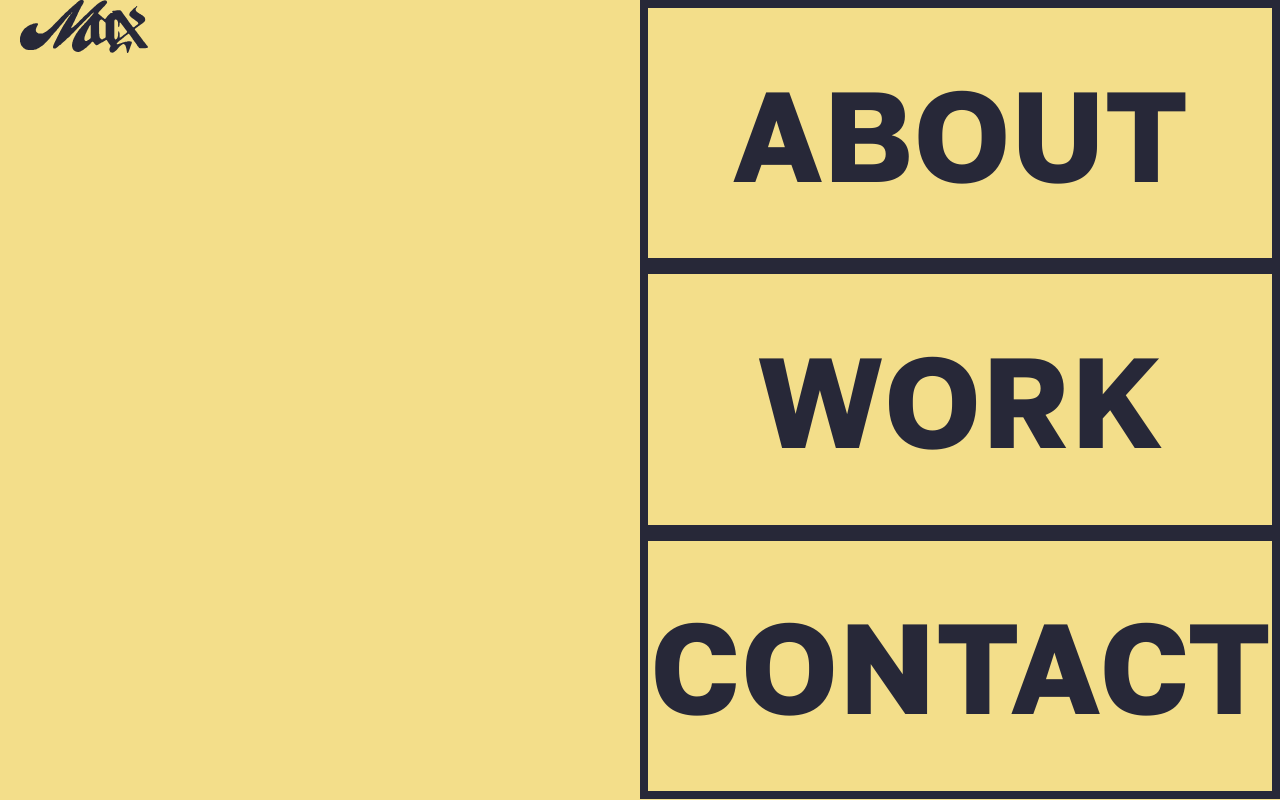
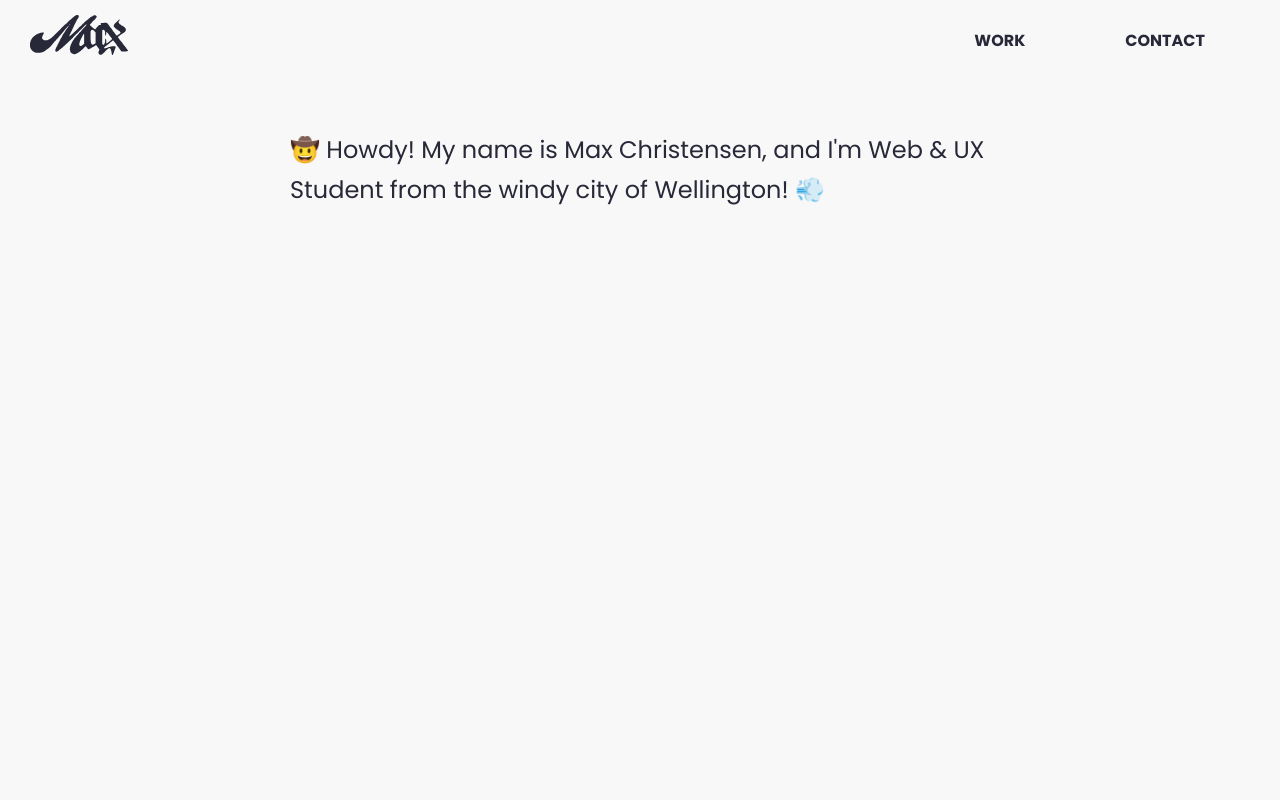
Before and after one commit to maxchristensen/personal-website, a plain HTML site: page index.html in a window 1280 px wide. Drawn offline with Linux system fonts and the light colour scheme; a web font is replaced by a local one.

Commit message:
restarted website

```diff
--- a/css/style.scss
+++ b/css/style.scss
@@ -1,37 +1,44 @@
 // google fonts import
-@import url('https://fonts.googleapis.com/css2?family=Golos+Text:wght@400;700&family=IBM+Plex+Mono&display=swap');
+@import url('https://fonts.googleapis.com/css2?family=Playfair+Display:wght@400;600&family=Poppins:wght@300;400;700&display=swap');
 
 // site colours'
-
 $yellow: #f3de8a;
 $black: #272838;
 $white: #f9f8f8;
 
 // global reset
+
 * {
     padding: 0;
     margin: 0;
     box-sizing: border-box;
-    background-color: $yellow;
+    background-color: $white;
 }
 
 // setting fonts
-h1, h2, h3, h4, h5, h6 {
-    font-family: 'Golos Text', sans-serif;
-    font-weight: 700;
+h1, h3, h4, h5, h6 {
+    font-family: 'Poppins', sans-serif;
+    font-weight: 600;
     text-transform: uppercase;
     color: $black;
 }
 
+h2 {
+    font-family: 'Poppins', sans-serif;
+    color: $black;
+    font-weight: 400;
+}
+
 p {
-    font-family: 'IBM Plex Mono', monospace;
+    font-family: 'Playfair Display', serif;
     color: $black;
 }
 
 // logo
 .logo {
     width: 10vw;
-    margin-left: 20px;
+    margin-left: 15px;
+    padding: 15px;
 }
 
 // --------- NAVIGATION STYLING ---------
@@ -44,31 +51,45 @@ p {
     justify-content: space-between;
 }
 
-
 .nav-links {
     display: flex;
-    flex-direction: column;
-    height: 100vh;
+    flex-direction: row;
 }
 
 .nav-link {
     display: flex;
-    width: 50vw;
-    height: 33.3vh;
     align-items: center;
     justify-content: center;
-    font-size: 8rem;
-    border: 8px solid $black;
+    font-size: 1rem;
+    margin: 0 50px 0 50px;
+}
+
+.margin-right {
+    margin-right: 75px;
 }
 
 .nav-link p {
-    font-family: 'Golos Text', sans-serif;
-    font-weight: 700;
+    font-family: 'Poppins', sans-serif;
+    font-weight: 600;
     text-transform: uppercase;
 }
 
 .nav-link p:hover {
-    border-bottom: 8px solid $black;
+    border-bottom: 3px solid $black;
     transition: all 0.5s ease;
     cursor: pointer;
 }
+
+// --------- INTRODUCTION SECTION STYLING ---------
+
+.intro-container {
+    display: flex;
+    align-items: center;
+    justify-content: center;
+    margin-top: 50px;
+}
+
+.introduction {
+    width: 700px;
+    line-height: 40px;
+}
--- a/index.html
+++ b/index.html
@@ -1,31 +1,41 @@
 <!DOCTYPE html>
 <html lang="en">
+
 <head>
     <meta charset="UTF-8">
     <meta http-equiv="X-UA-Compatible" content="IE=edge">
     <meta name="viewport" content="width=device-width, initial-scale=1.0">
 
+    <!-- custom css -->
     <link rel="stylesheet" href="./css/style.css">
+    <!-- fonts css -->
+    <link rel="stylesheet" href="./css/fonts/gambarino.css">
+    <link rel="stylesheet" href="./css/fonts/satoshi.css">
     <title>Howdy! Max Christensen</title>
 </head>
+
 <body>
+    <!-- NAVIGATION BAR -->
     <div class="nav-container">
         <div class="nav-logo">
             <img class="logo" src="./img/logo.svg" alt="personal logo">
         </div>
         <div class="nav-links">
             <div class="nav-link">
-            <p>about</p>
-        </div>
-        <div class="nav-link">
                 <p>work</p>
             </div>
-        <div class="nav-link">
+            <div class="nav-link margin-right">
                 <p>contact</p>
             </div>
         </div>
     </div>
 
+    <!-- INTRODUCTION SECTION -->
+    <div class="intro-container">
+        <h2 class="introduction"> 🤠 Howdy! My name is Max Christensen, and I'm Web & UX Student from the windy city of Wellington! 💨</h2>
+    </div>
+
     <script src="./js/script.js"></script>
 </body>
+
 </html>
```
Also changed, not shown: css/style.css, 3 other files. Lines whose indentation alone changed are shown as unchanged.
